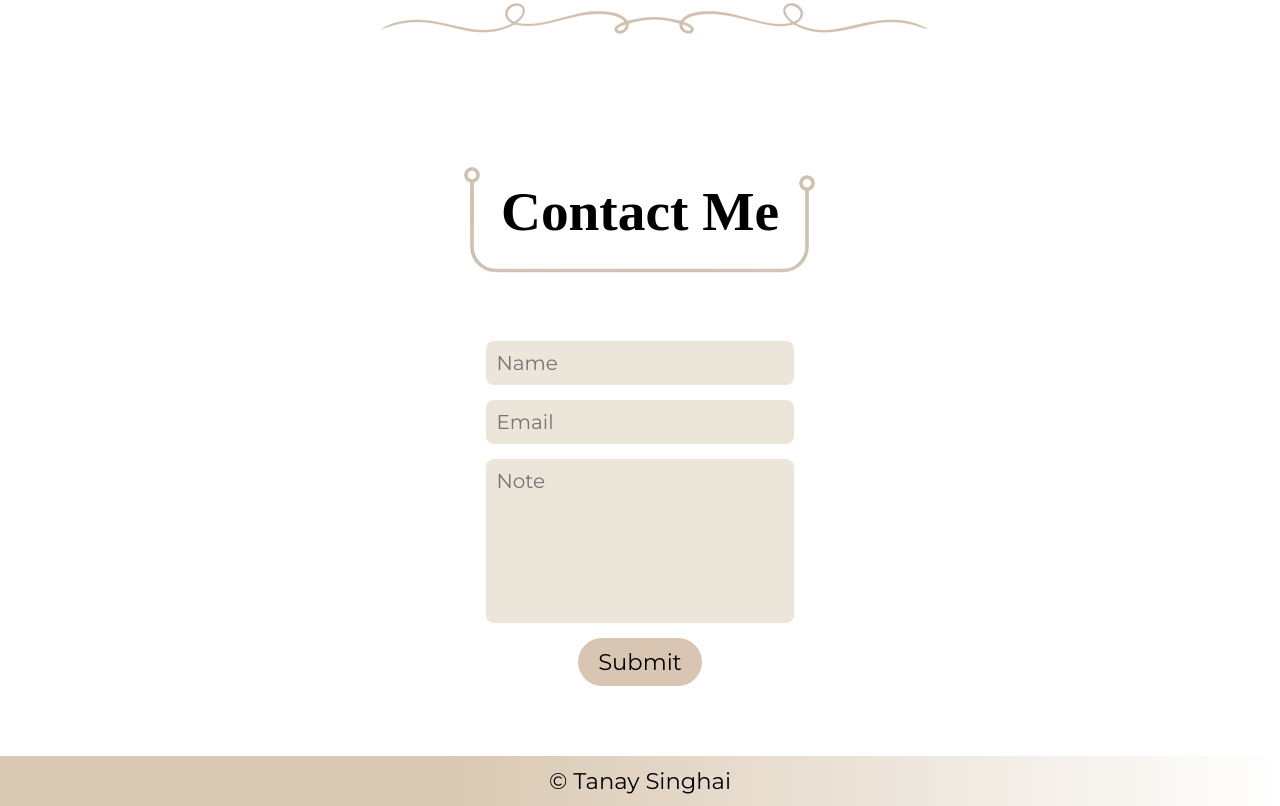
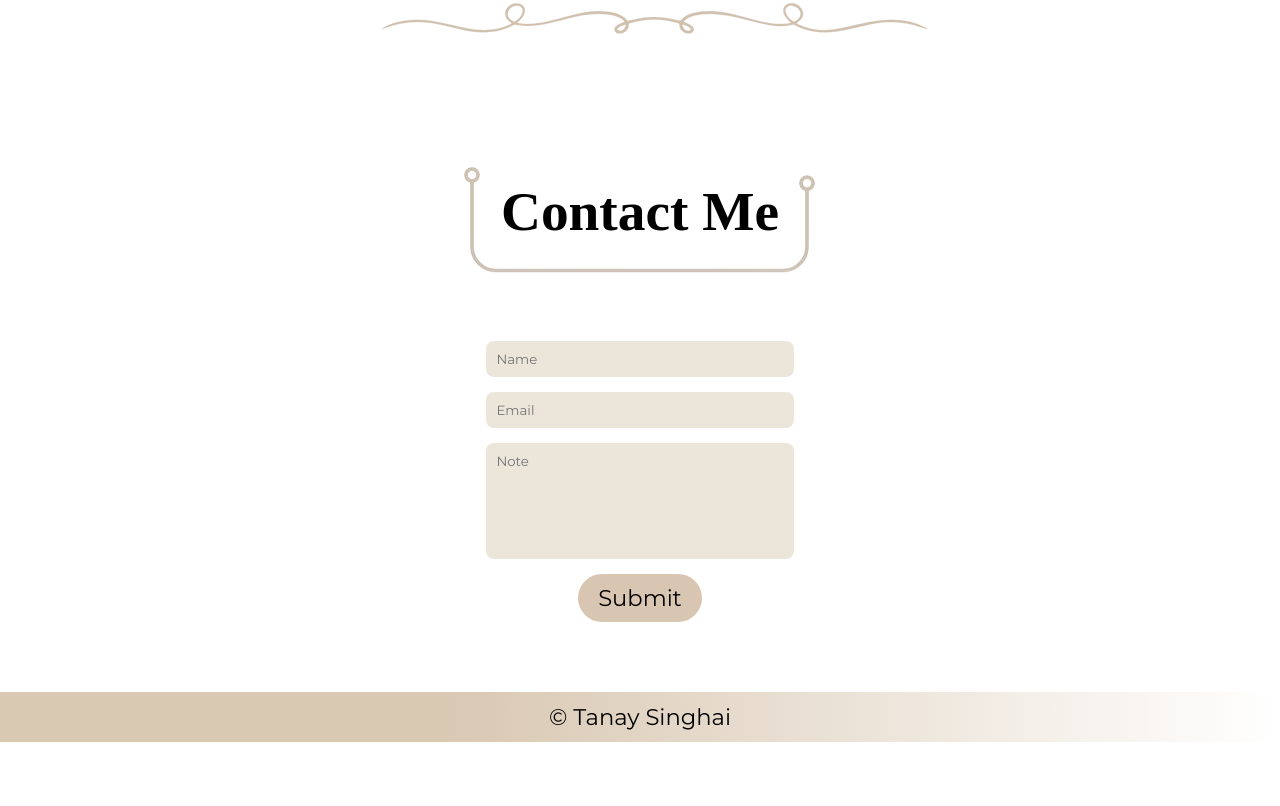
Before and after one commit to SinghaiTanay/portfolio, a plain HTML site: page index.html in a window 1280 px wide. Shown: the part 2342-3148 px from the top of the page. After the commit the page ends 3084 px from the top, so only its background shows below. Drawn offline with nearby package versions, Linux system fonts and the light colour scheme.

Commit message:
Update style.css

```diff
--- a/style.css
+++ b/style.css
@@ -198,7 +198,7 @@ textarea {
   border: none;
   border-radius: 8px;
   background-color: #ece5da;
-  font-size: 15pt;
+  font-size: 10pt;
   font-family: "Montserrat", sans-serif;
 }
 
```
